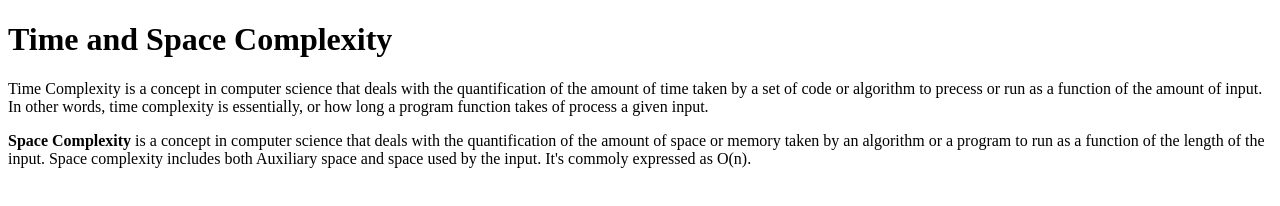
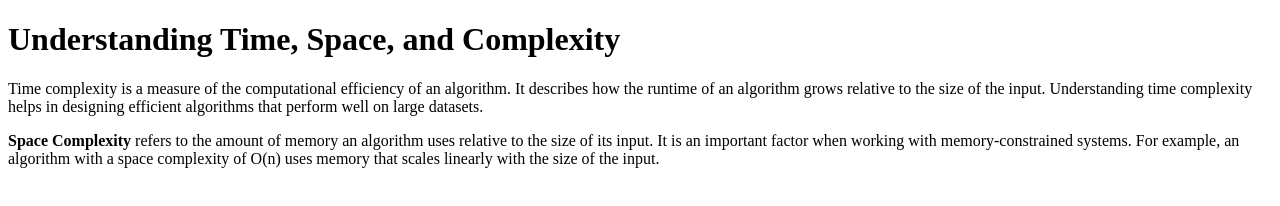
Before and after one commit to acciojob/time-and-space-complexity-bhpuja, a website: page main.html in a window 1280 px wide. Drawn offline with Linux system fonts and the light colour scheme.

Commit message:
created a submission

```diff
--- a/main.html
+++ b/main.html
@@ -1,22 +1,19 @@
 <!DOCTYPE html>
+<html lang="en">
+<head>
+  <meta charset="UTF-8">
+  <meta name="viewport" content="width=device-width, initial-scale=1.0">
+  <title>Time and Space Complexity</title>
+</head>
+<body>
+  <h1>Understanding Time, Space, and Complexity</h1>
 
-<html>
+  <p>
+    Time complexity is a measure of the computational efficiency of an algorithm. It describes how the runtime of an algorithm grows relative to the size of the input. Understanding time complexity helps in designing efficient algorithms that perform well on large datasets.
+  </p>
 
-<head>
-	<link rel="stylesheet" href="styles.css">
-</head>
-
-<body>
-	<!-- the entire body must be written by student -->
-	<h1>Time and Space Complexity</h1>
-	<p>
-		Time Complexity is a concept in computer science that deals with the quantification of the amount of time taken by a set of code or algorithm to precess or run as a function of the amount of input. In other words, time complexity is essentially, or how long a program function takes of process a given input.
-
-	</p>
-	      <b>Space Complexity</b> is a concept in computer science that deals with the quantification of the amount of space or memory taken by an  algorithm or a program to run as a function of the length of the input. Space complexity includes both Auxiliary space and space used by the input. It's commoly expressed as O(n).
-
+  <p>
+    <b>Space Complexity</b> refers to the amount of memory an algorithm uses relative to the size of its input. It is an important factor when working with memory-constrained systems. For example, an algorithm with a space complexity of O(n) uses memory that scales linearly with the size of the input.
+  </p>
 </body>
-
-    <script type="text/javascript" src="./script.js">
-</script>
 </html>
```
